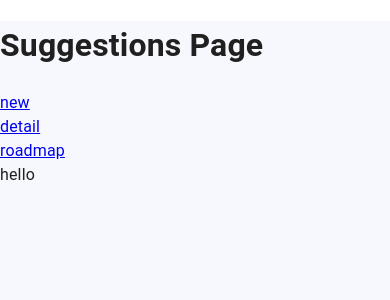
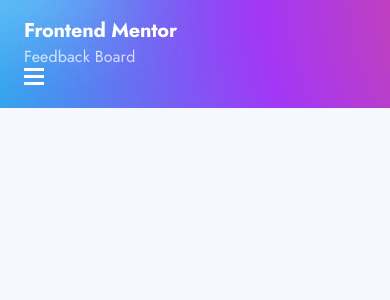
Before and after one commit to SerhiiShyshkin/product-feedback-app-front, a React (Create React App) app: page / in a window 390 px wide. Shown: the top 300 px of the page. Built offline with nearby package versions, Linux system fonts and the light colour scheme.

Commit message:
Move app file to src

```diff
--- a/src/components/App.tsx
+++ b/src/App.tsx
@@ -1,18 +1,25 @@
 import { Routes, Route } from 'react-router-dom';
 
-import { SuggetionsPage } from '../pages/SuggestionsPage';
-import { RoadmapPage } from '../pages/RoadmapPage';
-import { FeedbackDetailPage } from '../pages/FeedbackDetailPage';
-import { NewFeedbackPage } from '../pages/NewFeedbackPage';
-import { EditFeedbackPage } from '../pages/EditFeedbackPage';
+import { SuggetionsPage } from './pages/SuggestionsPage';
+import { RoadmapPage } from './pages/RoadmapPage';
+import { FeedbackDetailPage } from './pages/FeedbackDetailPage';
+import { NewFeedbackPage } from './pages/NewFeedbackPage';
+import { EditFeedbackPage } from './pages/EditFeedbackPage';
 
-import { Layout } from './Layout';
+import { Layout } from './components/Layout';
 
 import { Box } from '@mui/material';
 
 const App: React.FC = () => {
   return (
-    <Box sx={{ bgcolor: 'info.bg', width: '100vw', height: '100vh' }}>
+    <Box
+      sx={{
+        bgcolor: 'info.bg',
+        width: '100vw',
+        height: '100vh',
+        fontFamily: 'Jost',
+      }}
+    >
       <Routes>
         <Route path='/' element={<Layout />}>
           <Route index element={<SuggetionsPage />} />
--- /dev/null
+++ b/src/components/HamburgerButton.tsx
@@ -0,0 +1,7 @@
+import { IconButton } from '@mui/material';
+import hamburgerIcon from '../assets/shared/mobile/icon-hamburger.svg';
+import closeIcon from '../assets/shared/mobile/icon-close.svg';
+
+export const HamburgerButton: React.FC = () => {
+  return <img src={hamburgerIcon} alt='Hamburger icon' />;
+};
--- /dev/null
+++ b/src/components/Header.tsx
@@ -0,0 +1,16 @@
+import { Typography, useTheme, useMediaQuery } from '@mui/material';
+import HeaderBox from './ui/ContentBox';
+import { HamburgerButton } from './HamburgerButton';
+
+export const Header: React.FC = () => {
+  const theme = useTheme();
+  const matches = useMediaQuery(theme.breakpoints.down('tablet'));
+
+  return (
+    <HeaderBox variant='header' sx={{ color: 'common.white' }}>
+      <Typography sx={{typography: 'h2'}}>Frontend Mentor</Typography>
+      <Typography sx={{ opacity: 0.75 }}>Feedback Board</Typography>
+      {matches && <HamburgerButton />}
+    </HeaderBox>
+  );
+};
--- a/src/index.tsx
+++ b/src/index.tsx
@@ -3,7 +3,7 @@
 import ReactDOM from 'react-dom/client';
 import { BrowserRouter } from 'react-router-dom';
 
-import App from './components/App';
+import App from './App';
 import reportWebVitals from './reportWebVitals';
 import { theme } from './themes';
 
--- a/src/pages/SuggestionsPage.tsx
+++ b/src/pages/SuggestionsPage.tsx
@@ -1,19 +1,11 @@
 import { Link } from 'react-router-dom';
-import HeaderBox from '../components/ui/ContentBox';
+import { Header } from '../components/Header';
+
 
 const SuggetionsPage: React.FC = () => {
   return (
     <div>
-      <h1>Suggestions Page</h1>
-      <Link to='/new'>new</Link>
-      <br />
-      <Link to='/detail'>detail</Link>
-      <br />
-      <Link to='/roadmap'>roadmap</Link>
-
-      <HeaderBox variant='normal' sx={{ height: '50px', width: '100px' }}>
-        hello
-      </HeaderBox>
+      <Header />
     </div>
   );
 };
--- a/src/themes/index.ts
+++ b/src/themes/index.ts
@@ -1,2 +1,2 @@
-import { theme, contentBoxTheme } from './theme';
-export { theme, contentBoxTheme };
+import { theme } from './theme';
+export { theme };
--- a/src/themes/theme.ts
+++ b/src/themes/theme.ts
@@ -1,5 +1,4 @@
-import { createTheme } from '@mui/material';
-import { createTheme as createThemeSystem } from '@mui/system';
+import { createTheme } from '@mui/system';
 
 import '@fontsource/jost/400.css';
 import '@fontsource/jost/500.css';
@@ -15,23 +14,11 @@
     xs: false;
     sm: false;
     md: false;
+    xl: false;
     lg: false;
-    xl: false;
     mobile: true;
     tablet: true;
     desktop: true;
-  }
-
-  interface PaletteColor {
-    hover: string;
-    live: string;
-    bg: string;
-  }
-
-  interface SimplePaletteColorOptions {
-    hover?: string;
-    live?: string;
-    bg?: string;
   }
 }
 
@@ -59,6 +46,9 @@
       dark: '#D73737',
       main: '#E98888',
       light: '#F49F85',
+    },
+    common: {
+      white: '#FFF',
     },
   },
 
@@ -134,10 +124,7 @@
   spacing: 4,
 });
 
-theme.palette.background.default = theme.palette.info.bg;
-
-const contentBoxTheme = createThemeSystem({
-  components: {
+theme.components = {
   ContentBox: {
     variants: [
       {
@@ -167,7 +154,6 @@
         },
       },
     ],
-
     styleOverrides: {
       root: {
         borderRadius: 0,
@@ -195,7 +181,6 @@
       },
     },
   },
-  },
-});
+};
 
-export { theme, contentBoxTheme };
+export { theme };
```
Also changed, not shown: 1 other file (tests, documents, lock files or other folders). Lines whose indentation alone changed are shown as unchanged.
